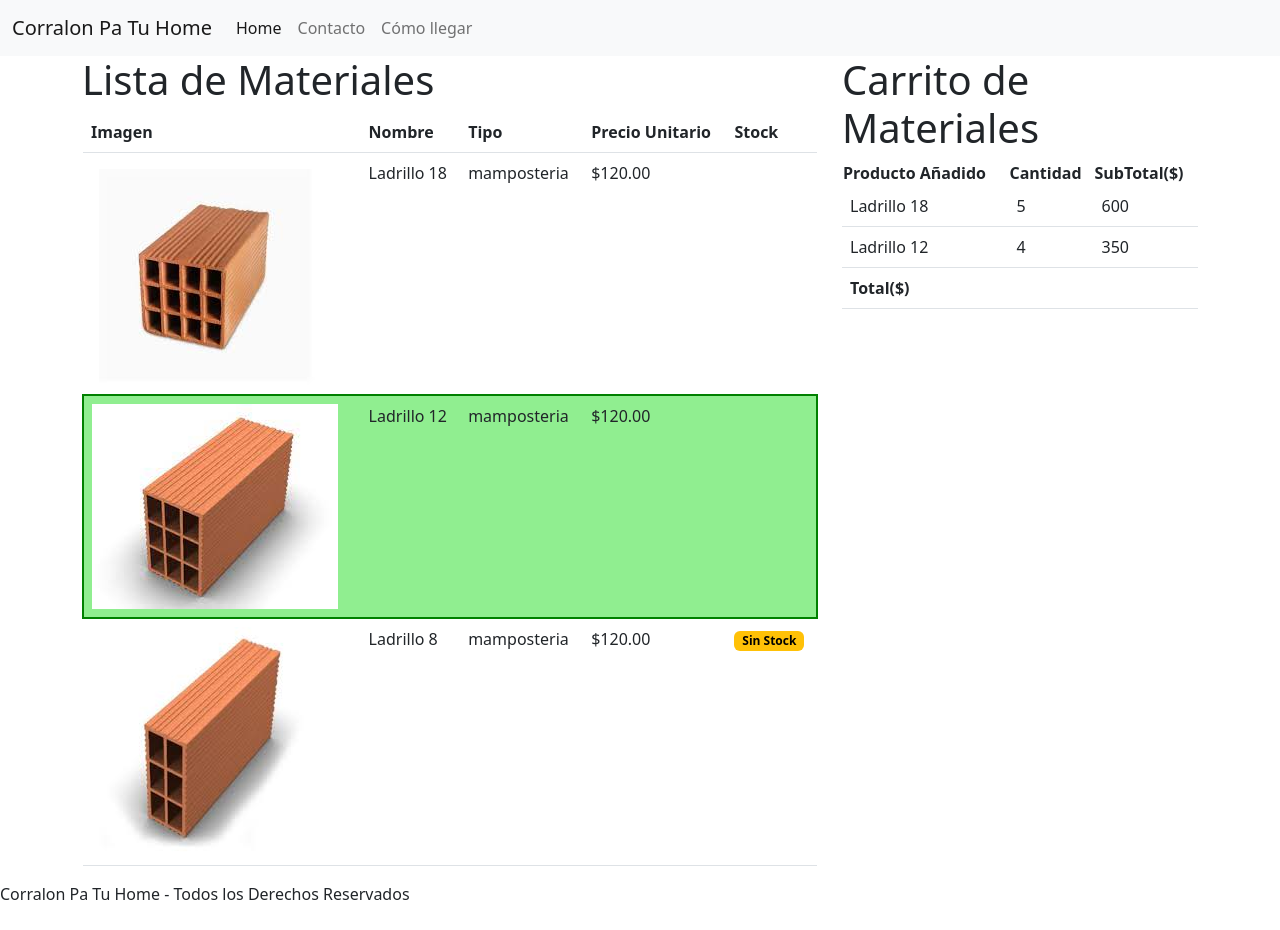
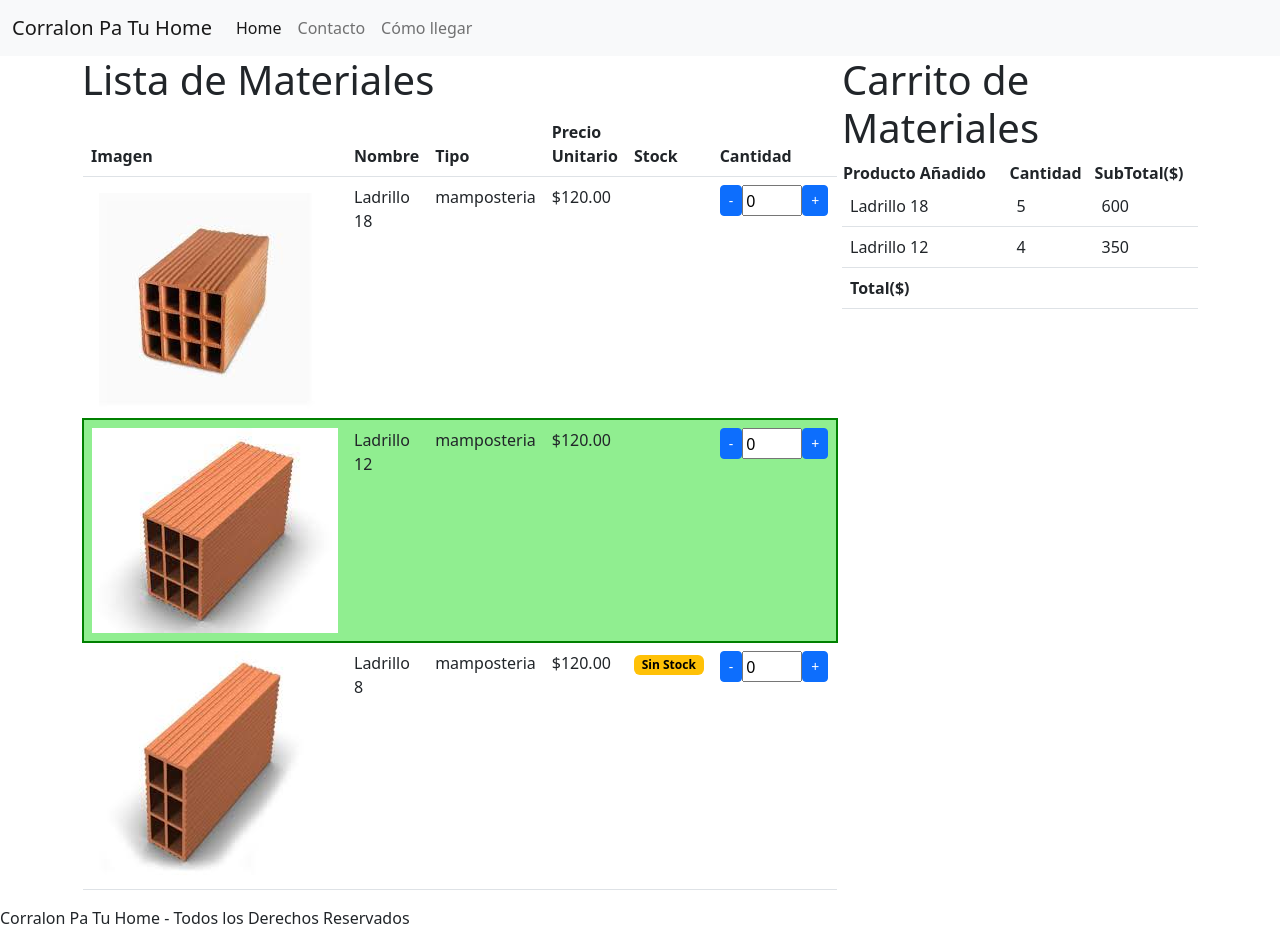
Before and after one commit to LautaroSan/SeminarioAngular, an Angular app: page / in a window 1280 px wide. Before the commit the page ends 906 px from the top, so only its background shows below. Built offline with nearby package versions, Linux system fonts and the light colour scheme.

Commit message:
agregado boton de cantidad y bugfixes

```diff
--- a/src/app/app.module.ts
+++ b/src/app/app.module.ts
@@ -5,6 +5,7 @@ import { AppRoutingModule } from './app-routing.module';
 import { AppComponent } from './app.component';
 import { MaterialsListComponent } from './materials-list/materials-list.component';
 import { CarroComprasComponent } from './carro-compras/carro-compras.component';
+import { FormsModule } from '@angular/forms';
 
 @NgModule({
   declarations: [
@@ -14,7 +15,8 @@ import { CarroComprasComponent } from './carro-compras/carro-compras.component';
   ],
   imports: [
     BrowserModule,
-    AppRoutingModule
+    AppRoutingModule,
+    FormsModule,
   ],
   providers: [],
   bootstrap: [AppComponent]
--- a/src/app/materials-list/Materials.ts
+++ b/src/app/materials-list/Materials.ts
@@ -5,4 +5,5 @@ export interface Material{
     stock: number;
     image: string;
     discount : boolean;
+    quantity: number
 }
--- a/src/app/materials-list/materials-list.component.html
+++ b/src/app/materials-list/materials-list.component.html
@@ -7,6 +7,7 @@
             <th>Tipo</th>
             <th>Precio Unitario</th>
             <th>Stock</th>
+            <th>Cantidad</th>
         </tr>
     </thead>
     <tbody>
@@ -16,6 +17,13 @@
             <td>{{material.type}}</td>
             <td>{{material.price | currency}}</td>
             <td> <span class="badge text-bg-warning" *ngIf="material.stock==0">Sin Stock</span></td>
+            <td>
+                <div class="cantidad">
+                    <button class="btn btn-primary btn-sm" (click)="downQuantity(material)" >-</button>
+                    <input type="text" [(ngModel)]="material.quantity" (keyup)="verifyInput($event,material)">
+                    <button class="btn btn-primary btn-sm" (click)="upQuantity(material)">+</button>
+                </div>
+            </td>
         </tr>
     </tbody>
 </table>
--- a/src/app/materials-list/materials-list.component.scss
+++ b/src/app/materials-list/materials-list.component.scss
@@ -2,3 +2,9 @@
     border: solid green 2px;
     background-color: lightgreen;
 }
+input{
+    width: 60px;
+}
+.cantidad{
+    display: flex;
+}
--- a/src/app/materials-list/materials-list.component.ts
+++ b/src/app/materials-list/materials-list.component.ts
@@ -13,17 +13,19 @@ export class MaterialsListComponent implements OnInit {
     "name": "Ladrillo 18",
     "type": "mamposteria",
     "price": 120,
-    "stock": 2000,
+    "stock": 8,
     "image": "assets/img/l18.jpg",
-    "discount": false
+    "discount": false,
+    "quantity" : 0
   },
   {
     "name": "Ladrillo 12",
     "type": "mamposteria",
     "price": 120,
-    "stock": 2000,
+    "stock": 5,
     "image": "assets/img/l12.jpg",
-    "discount": true
+    "discount": true,
+    "quantity" : 0
   },
   {
     "name": "Ladrillo 8",
@@ -31,7 +33,8 @@ export class MaterialsListComponent implements OnInit {
     "price": 120,
     "stock": 0,
     "image": "assets/img/l8.jpg",
-    "discount": false
+    "discount": false,
+    "quantity" : 0
   },
 ]
 
@@ -40,4 +43,26 @@ export class MaterialsListComponent implements OnInit {
   ngOnInit(): void {
   }
 
+  upQuantity(material : Material) : void{
+    if(material.quantity<material.stock){
+      material.quantity++;
+    }
+  }
+
+  downQuantity(material : Material) : void{
+    if(material.quantity>0){
+      material.quantity--;
+    }
+  }
+
+  verifyInput(event: any, material : Material) : void{
+    let input = event.target;
+    if((input.value >= 0) && (input.value <= material.stock)){
+
+    }else{
+      event.preventDefault();
+      input.value = 0;
+    }
+  }
+
 }
```
